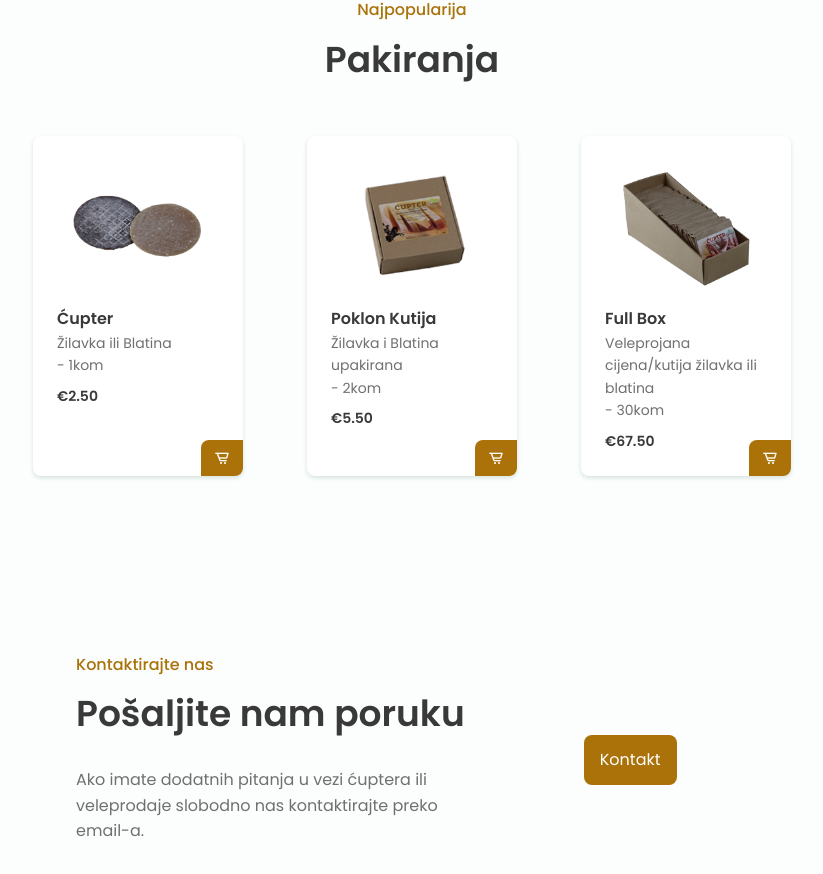
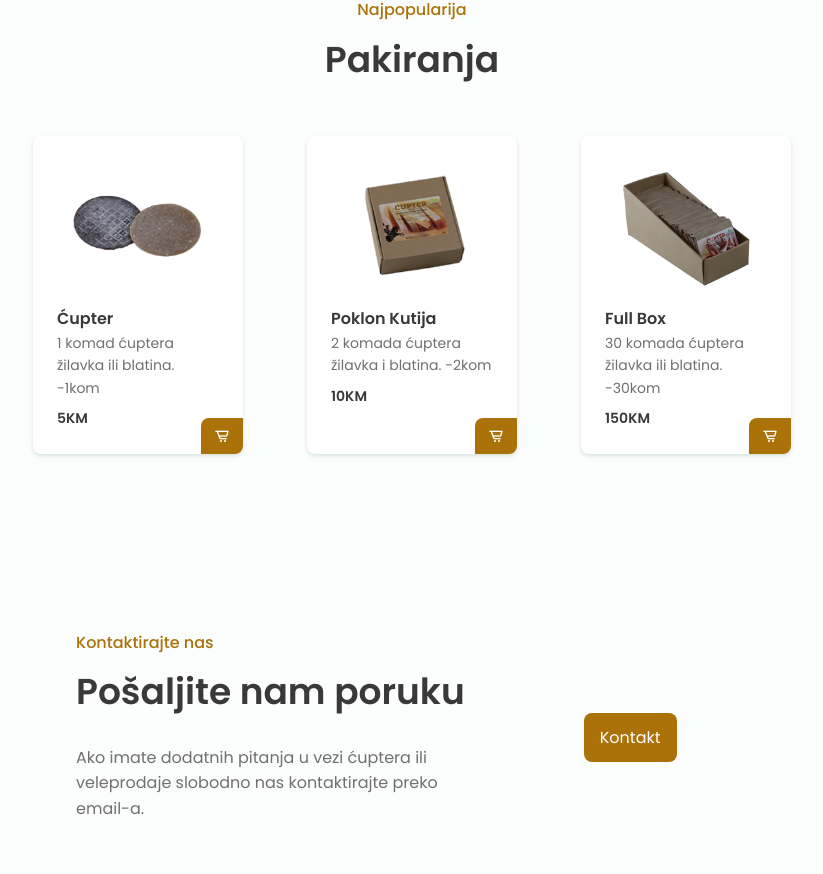
Before and after one commit to OnlyMatia/cupterv2, a React (Vite) app: page / in a window 1280 px wide. Shown: the part 1840-2714 px from the top of the page, without its empty margins (228-1051 px from the left). Built offline with nearby package versions, Linux system fonts and the light colour scheme.

Commit message:
added shopcards component and updated home.tsx

```diff
--- /dev/null
+++ b/src/assets/components/ShopCard.tsx
@@ -0,0 +1,15 @@
+
+
+const ShopCard = (props:any) => {
+  return (
+    <div className="menu__content">
+        <img src={props.img} alt="" className="menu__img" />
+        <h3 className="menu__name">{props.name}</h3>
+        <span className="menu__detail">{props.desc}</span>
+        <span className="menu__preci">{props.price}</span>
+        <a href="/prices" className="button menu__button"><i className='bx bx-cart-alt'></i></a>
+    </div>
+  )
+}
+
+export default ShopCard
--- a/src/assets/pages/Home.tsx
+++ b/src/assets/pages/Home.tsx
@@ -1,4 +1,5 @@
 import { useEffect } from "react";
+import ShopCard from "../components/ShopCard";
 
 declare global {
     interface Window {
@@ -360,29 +361,23 @@ const Home = () => {
                 <h2 className="section-title">Pakiranja</h2>
 
                 <div className="menu__container bd-grid">
-                    <div className="menu__content">
-                        <img src="\img1.png" alt="" className="menu__img" />
-                        <h3 className="menu__name">Ćupter</h3>
-                        <span className="menu__detail">Žilavka ili Blatina <br/>- 1kom</span>
-                        <span className="menu__preci">€2.50</span>
-                        <a href="#" className="button menu__button"><i className='bx bx-cart-alt'></i></a>
-                    </div>
+                    <ShopCard
+                    img="/img1.png"
+                    name="Ćupter"
+                    desc={`1 komad ćuptera žilavka ili blatina.\n -1kom`}
+                    price="5KM" />
 
-                    <div className="menu__content">
-                        <img src="/img2.png" alt="" className="menu__img" />
-                        <h3 className="menu__name">Poklon Kutija</h3>
-                        <span className="menu__detail">Žilavka i Blatina upakirana <br />- 2kom</span>
-                        <span className="menu__preci">€5.50</span>
-                        <a href="#" className="button menu__button"><i className='bx bx-cart-alt'></i></a>
-                    </div>
+                    <ShopCard
+                    img="img2.png"
+                    name="Poklon Kutija"
+                    desc={`2 komada ćuptera žilavka i blatina.\n -2kom`}
+                    price="10KM" />
 
-                    <div className="menu__content">
-                        <img src="\img3.png" alt="" className="menu__img" />
-                        <h3 className="menu__name">Full Box</h3>
-                        <span className="menu__detail">Veleprojana cijena/kutija žilavka ili blatina<br />- 30kom</span>
-                        <span className="menu__preci">€67.50</span>
-                        <a href="#" className="button menu__button"><i className='bx bx-cart-alt'></i></a>
-                    </div>
+                    <ShopCard
+                    img="img3.png"
+                    name="Full Box"
+                    desc={`30 komada ćuptera žilavka ili blatina.\n -30kom`}
+                    price="150KM" />
                 </div>
             </section>
 
```
